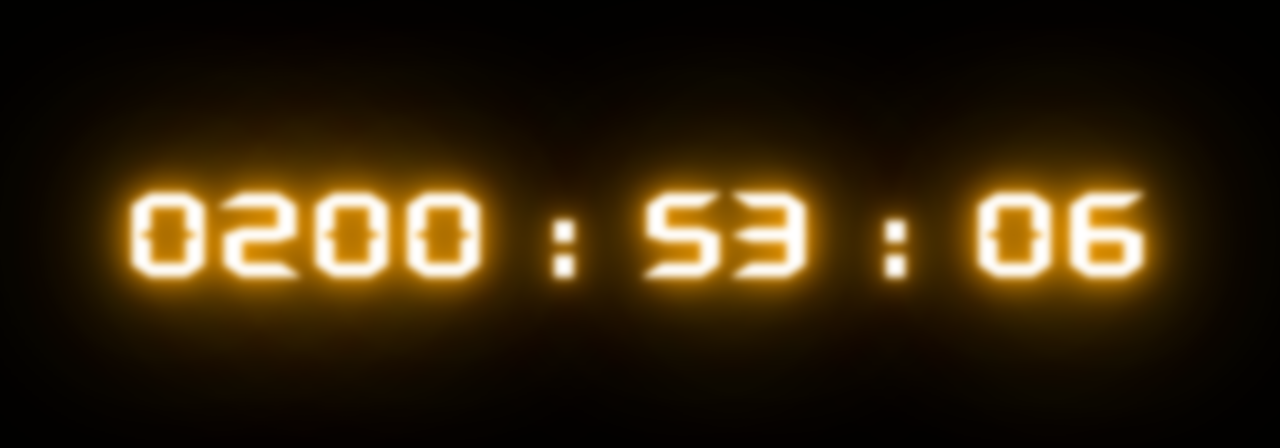
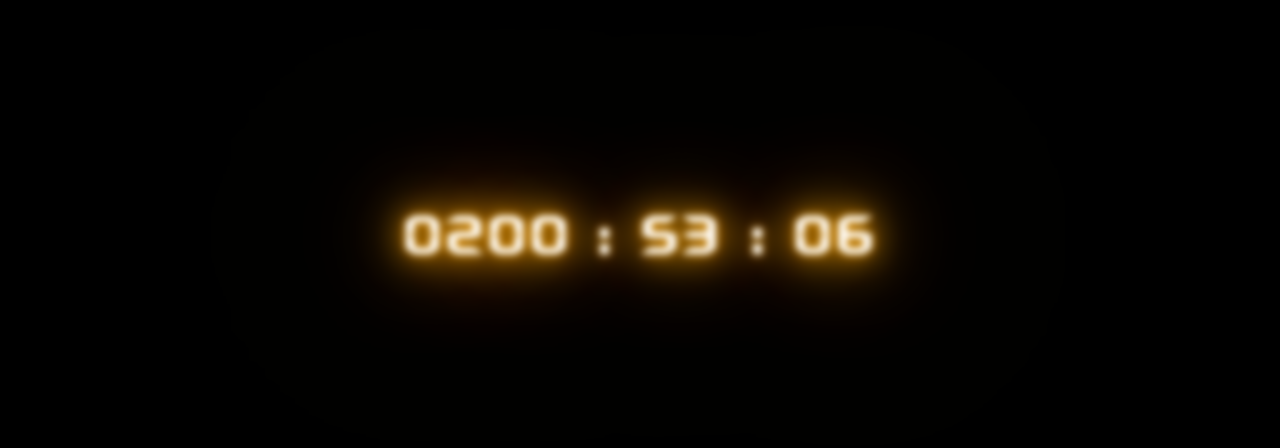
Before and after one commit to picdupe/kxdjs, a plain HTML site: page index.html in a window 1280 px wide. Shown: the part 174-622 px from the top of the page. Drawn offline with Linux system fonts and the light colour scheme.

Commit message:
Update index.html

```diff
--- a/index.html
+++ b/index.html
@@ -28,13 +28,13 @@
     }
 
     span{
-        font-size: 110px;
+        font-size: 50px;
         font-weight: bold;
-        /* 让弹出来的文字不被选中，影响操作体验 */
-        user-select: none;
-        cursor: default;
+        ///* 让弹出来的文字不被选中，影响操作体验 */
+//        user-select: none;
+//        cursor: default;
         /* 字间距 */
-        letter-spacing: 10px;
+        letter-spacing: 5px;
         color: #111;
         /* 模糊滤镜 */
         filter: blur(3.5px);
```
